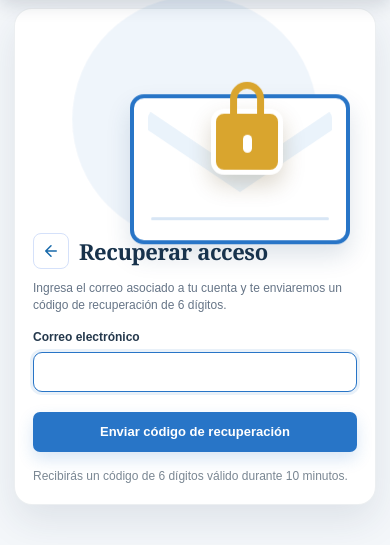
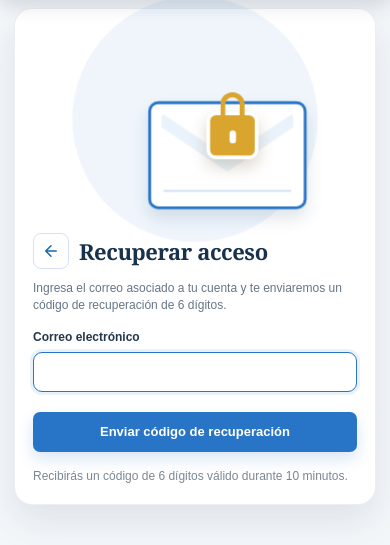
Before and after one commit to Taliana123/Eduturnos, a Flask app: page /auth/recuperar in a window 390 px wide. Shown: the part 58-603 px from the top of the page. Run offline with Flask 3, Linux system fonts and the light colour scheme.

Commit message:
Apply original recovery illustration scale
Keep the original float animation while applying the earlier mobile scale to its contents.\n\nCo-authored-by: Copilot <223556219+Copilot@users.noreply.github.com>

```diff
--- a/templates/auth/recuperar.html
+++ b/templates/auth/recuperar.html
@@ -595,6 +595,11 @@ body:has(.eduturnos-recuperar-final-page) main.contenedor {
     .eduturnos-recovery-art {
         width: 200px;
         height: 180px;
+    }
+
+    .eduturnos-recovery-art-content {
+        position: absolute;
+        inset: 0;
         transform: scale(.72);
     }
 
@@ -613,9 +618,13 @@ body:has(.eduturnos-recuperar-final-page) main.contenedor {
 
             <div class="eduturnos-recovery-art">
 
-                <div class="eduturnos-recovery-envelope"></div>
+                <div class="eduturnos-recovery-art-content">
 
-                <div class="eduturnos-recovery-lock"></div>
+                    <div class="eduturnos-recovery-envelope"></div>
+
+                    <div class="eduturnos-recovery-lock"></div>
+
+                </div>
 
             </div>
 
```
Also changed, not shown: tests/test_requested_fixes.py (+1 -1 lines).
